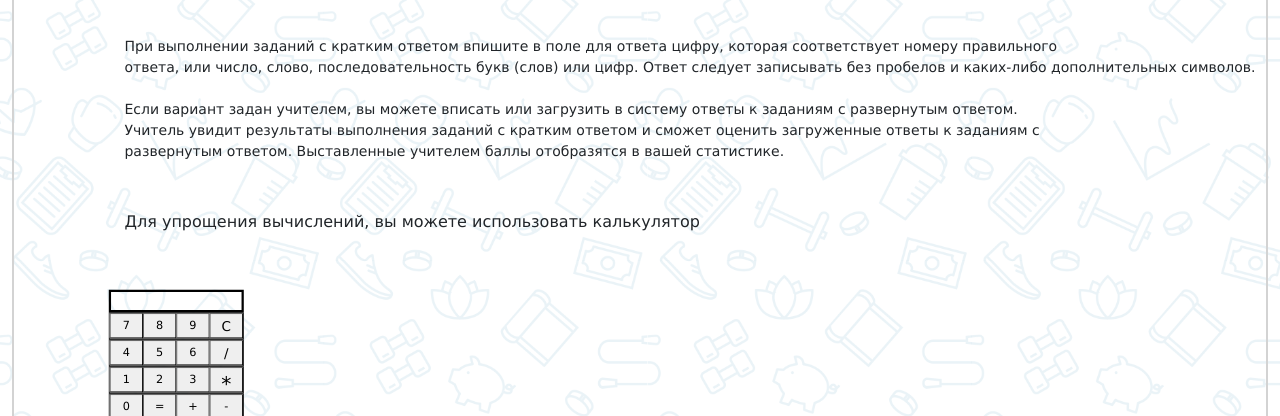
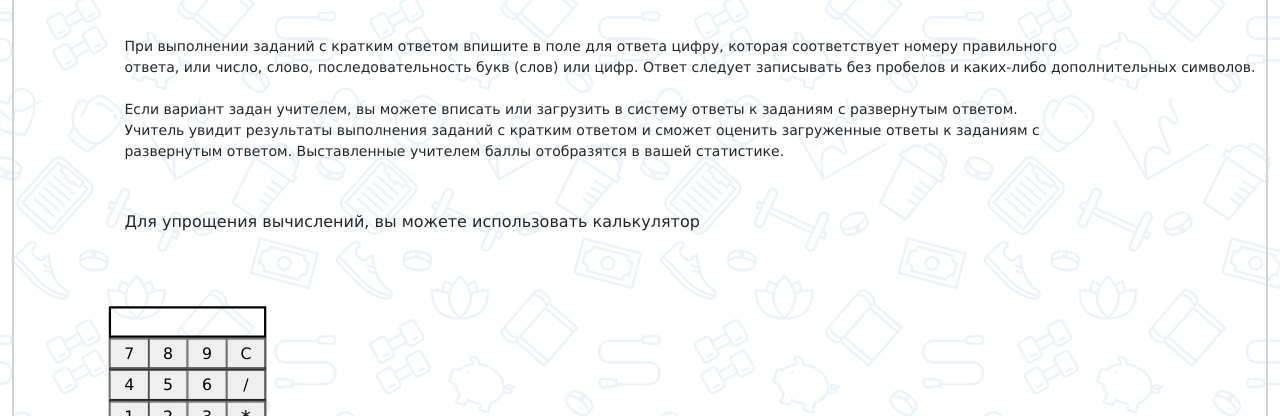
Before and after one commit to Roman3205/Help-card, a plain HTML site: page test-1/index (4).html in a window 1280 px wide. Shown: the part 384-800 px from the top of the page. Drawn offline with nearby package versions, Linux system fonts and the light colour scheme.

Commit message:
Production

```diff
--- a/test-1/index (4).html
+++ b/test-1/index (4).html
@@ -44,30 +44,30 @@
                     </div>
                     <h6 class="h6c">Для упрощения вычислений, вы можете использовать калькулятор</h6>
                     <div class="calculator">
-                        <div class="output" style="border: 5px solid black; width: 300px; height: 50px; box-sizing: border-box; font-size: 35px; text-align: right; font-family: Arial;"></div>
-                        <div class="string1" style="border: 2px solid black; width: 300px; height: 60px; display: flex;">
-                            <button class="button" style="width: 25%; height: 100%; font-size: 25px;">7</button>
-                            <button class="button" style="width: 25%; height: 100%; font-size: 25px;">8</button>
-                            <button class="button" style="width: 25%; height: 100%; font-size: 25px;">9</button>
-                            <button class="reset" style="width: 25%; height: 100%; font-size: 30px;">C</button>
+                        <div class="output" style="border: 5px solid black; width: 350px; height: 70px; box-sizing: border-box; font-size: 45px; text-align: right; font-family: Arial;"></div>
+                        <div class="string1" style="border: 2px solid black; width: 350px; height: 70px; display: flex;">
+                            <button class="button" style="width: 25%; height: 100%; font-size: 35px;">7</button>
+                            <button class="button" style="width: 25%; height: 100%; font-size: 35px;">8</button>
+                            <button class="button" style="width: 25%; height: 100%; font-size: 35px;">9</button>
+                            <button class="reset" style="width: 25%; height: 100%; font-size: 35px;">C</button>
                         </div>
-                        <div class="string2" style="border: 2px solid black; width: 300px; height: 60px; display: flex;">
-                            <button class="button" style="width: 25%; height: 100%; font-size: 25px;">4</button>
-                            <button class="button" style="width: 25%; height: 100%; font-size: 25px;">5</button>
-                            <button class="button" style="width: 25%; height: 100%; font-size: 25px;">6</button>
-                            <button class="button" style="width: 25%; height: 100%; font-size: 30px;">/</button>
+                        <div class="string2" style="border: 2px solid black; width: 350px; height: 70px; display: flex;">
+                            <button class="button" style="width: 25%; height: 100%; font-size: 35px;">4</button>
+                            <button class="button" style="width: 25%; height: 100%; font-size: 35px;">5</button>
+                            <button class="button" style="width: 25%; height: 100%; font-size: 35px;">6</button>
+                            <button class="button" style="width: 25%; height: 100%; font-size: 35px;">/</button>
                         </div>
-                        <div class="string3" style="border: 2px solid black; width: 300px; height: 60px; display: flex;">
-                            <button class="button" style="width: 25%; height: 100%; font-size: 25px;">1</button>
-                            <button class="button" style="width: 25%; height: 100%; font-size: 25px;">2</button>
-                            <button class="button" style="width: 25%; height: 100%; font-size: 25px;">3</button>
+                        <div class="string3" style="border: 2px solid black; width: 350px; height: 70px; display: flex;">
+                            <button class="button" style="width: 25%; height: 100%; font-size: 35px;">1</button>
+                            <button class="button" style="width: 25%; height: 100%; font-size: 35px;">2</button>
+                            <button class="button" style="width: 25%; height: 100%; font-size: 35px;">3</button>
                             <button class="button" style="width: 25%; height: 100%; font-size: 45px;">*</button>
                         </div>
-                        <div class="string4" style="border: 2px solid black; width: 300px; height: 60px; display: flex;">
-                            <button class="button" style="width: 25%; height: 100%; font-size: 25px;">0</button>
-                            <button class="result" style="width: 25%; height: 100%; font-size: 25px;">=</button>
-                            <button class="button" style="width: 25%; height: 100%; font-size: 25px;">+</button>
-                            <button class="button" style="width: 25%; height: 100%; font-size: 25px;">-</button>
+                        <div class="string4" style="border: 2px solid black; width: 350px; height: 70px; display: flex;">
+                            <button class="button" style="width: 25%; height: 100%; font-size: 35px;">0</button>
+                            <button class="button" style="width: 25%; height: 100%; font-size: 40px;">+</button>
+                            <button class="button" style="width: 25%; height: 100%; font-size: 35px;">-</button>
+                            <button class="result" style="width: 25%; height: 100%; font-size: 35px;"><b>=</b></button>
                         </div>
                     </div>
                     <div class="exercise1">
--- a/test-1/script (4).js
+++ b/test-1/script (4).js
@@ -308,7 +308,6 @@ result.addEventListener('click', function() {
 
     if (input.includes('//') || input.includes('**') || input.includes('++') || input.includes('--') || input.includes('==')) {
         output.style.color = `red`
-        output.style.fontSize = '30px';
         output.textContent = 'ERROR';
     } else {
       output.textContent = eval(input);
@@ -316,5 +315,6 @@ result.addEventListener('click', function() {
 });
 
 reset.addEventListener(`click`, function() {
+    output.style.color = `black`
     output.textContent = ``
 })
--- a/test-2/script (5).js
+++ b/test-2/script (5).js
@@ -307,7 +307,6 @@ result.addEventListener('click', function() {
 
     if (input.includes('//') || input.includes('**') || input.includes('++') || input.includes('--') || input.includes('==')) {
         output.style.color = `red`
-        output.style.fontSize = '30px';
         output.textContent = 'ERROR';
     } else {
       output.textContent = eval(input);
@@ -315,5 +314,6 @@ result.addEventListener('click', function() {
 });
 
 reset.addEventListener(`click`, function() {
+    output.style.color = `black`
     output.textContent = ``
 })
--- a/test-3/script (6).js
+++ b/test-3/script (6).js
@@ -307,7 +307,6 @@ result.addEventListener('click', function() {
 
     if (input.includes('//') || input.includes('**') || input.includes('++') || input.includes('--') || input.includes('==')) {
         output.style.color = `red`
-        output.style.fontSize = '30px';
         output.textContent = 'ERROR';
     } else {
       output.textContent = eval(input);
@@ -315,5 +314,6 @@ result.addEventListener('click', function() {
 });
 
 reset.addEventListener(`click`, function() {
+    output.style.color = `black`
     output.textContent = ``
 })
--- a/test-4/script (7).js
+++ b/test-4/script (7).js
@@ -306,7 +306,6 @@ result.addEventListener('click', function() {
 
     if (input.includes('//') || input.includes('**') || input.includes('++') || input.includes('--') || input.includes('==')) {
         output.style.color = `red`
-        output.style.fontSize = '30px';
         output.textContent = 'ERROR';
     } else {
       output.textContent = eval(input);
@@ -314,5 +313,6 @@ result.addEventListener('click', function() {
 });
 
 reset.addEventListener(`click`, function() {
+    output.style.color = `black`
     output.textContent = ``
 })
```
Also changed, not shown: test-2/index (5).html (+20 -20 lines), test-3/index (6).html (+20 -20 lines), test-4/index (7).html (+20 -20 lines).
